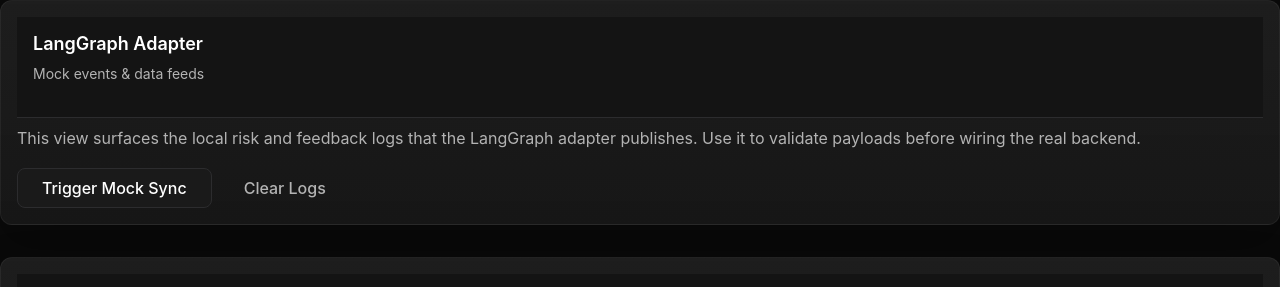
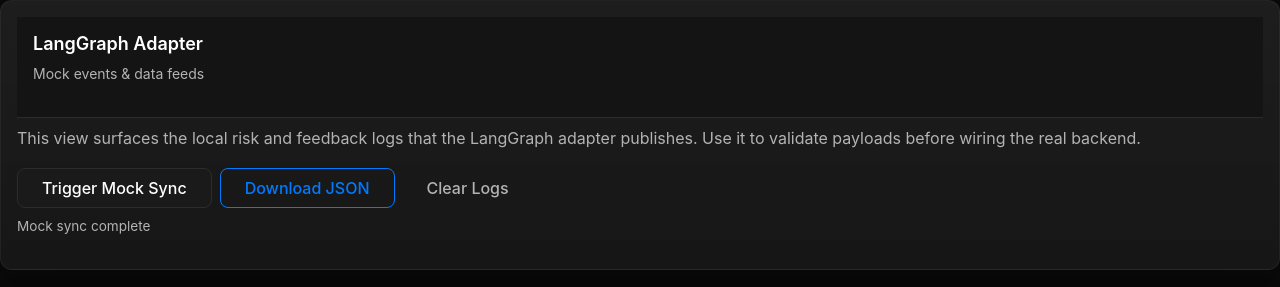
Before and after one commit to blackholeinfiverse84-cmd/trading-dashboard, a React (Vite) app: page /langgraph in a window 1280 px wide. Both pictures are taken after a click on the button "Trigger Mock Sync". Shown: the top 287 px of the page. Built offline with nearby package versions, Linux system fonts and the light colour scheme; no server answers.

Commit message:
Add LangGraph export and sync feedback

```diff
--- a/src/components/pages/LangGraphPage.css
+++ b/src/components/pages/LangGraphPage.css
@@ -14,3 +14,9 @@
   gap: var(--spacing-sm);
   flex-wrap: wrap;
 }
+
+.langgraph-status {
+  margin-top: var(--spacing-sm);
+  font-size: 0.85rem;
+  color: var(--accent-primary);
+}
--- a/src/components/pages/LangGraphPage.jsx
+++ b/src/components/pages/LangGraphPage.jsx
@@ -6,10 +6,27 @@
 import './LangGraphPage.css'
 
 const LangGraphPage = () => {
+  const [status, setStatus] = React.useState(null)
+
   const handleClear = () => {
     localStorage.removeItem('trading:riskLog')
     localStorage.removeItem('trading:feedbackLog')
     window.location.reload()
+  }
+
+  const handleSync = async () => {
+    setStatus('Syncing...')
+    try {
+      await LangGraphClient.syncAll()
+      setStatus('Mock sync complete')
+    } catch (err) {
+      setStatus('Sync failed')
+    }
+  }
+
+  const handleExport = () => {
+    LangGraphClient.exportJson()
+    setStatus('Exported JSON')
   }
 
   return (
@@ -19,13 +36,17 @@
           This view surfaces the local risk and feedback logs that the LangGraph adapter publishes. Use it to validate payloads before wiring the real backend.
         </p>
         <div className="langgraph-actions">
-          <Button variant="secondary" onClick={() => LangGraphClient.syncAll()}>
+          <Button variant="secondary" onClick={handleSync}>
             Trigger Mock Sync
+          </Button>
+          <Button variant="outline" onClick={handleExport}>
+            Download JSON
           </Button>
           <Button variant="ghost" onClick={handleClear}>
             Clear Logs
           </Button>
         </div>
+        {status && <p className="langgraph-status">{status}</p>}
       </Card>
       <LangGraphReport />
     </div>
--- a/src/services/langGraphClient.js
+++ b/src/services/langGraphClient.js
@@ -48,6 +48,22 @@
     return mockDelay({ event: 'sync_all', endpoint, payload }, 'sync')
   },
 
+  exportJson: () => {
+    const payload = {
+      generatedAt: new Date().toISOString(),
+      risk: readLog(RISK_LOG_KEY),
+      feedback: readLog(FEEDBACK_LOG_KEY),
+    }
+    const blob = new Blob([JSON.stringify(payload, null, 2)], { type: 'application/json' })
+    const url = URL.createObjectURL(blob)
+    const link = document.createElement('a')
+    link.href = url
+    link.download = `langgraph-export-${Date.now()}.json`
+    link.click()
+    URL.revokeObjectURL(url)
+    return payload
+  },
+
   replayLog: (key, limit = 20) => readLog(key).slice(0, limit),
 
   getAnalytics: () => {
```
